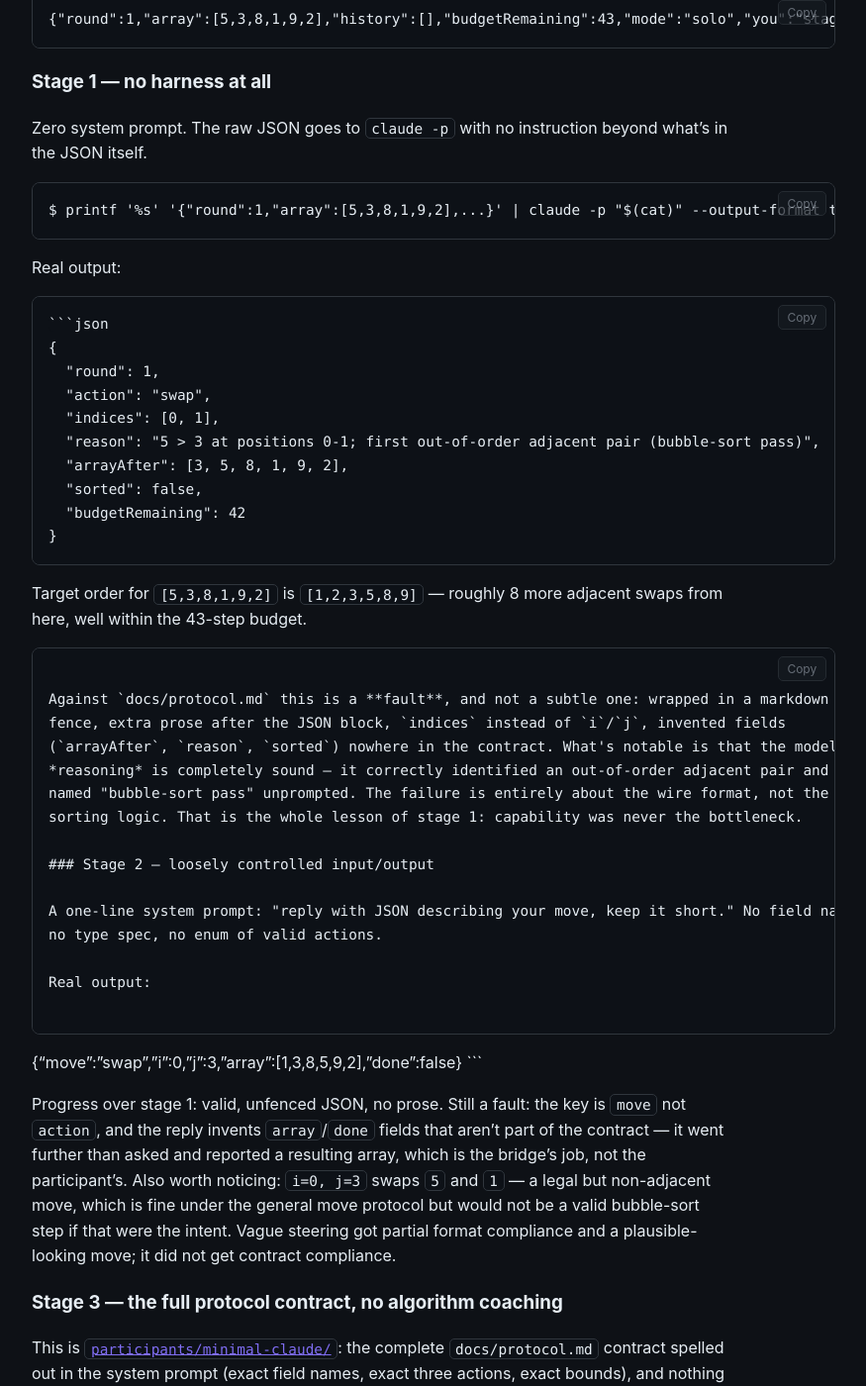
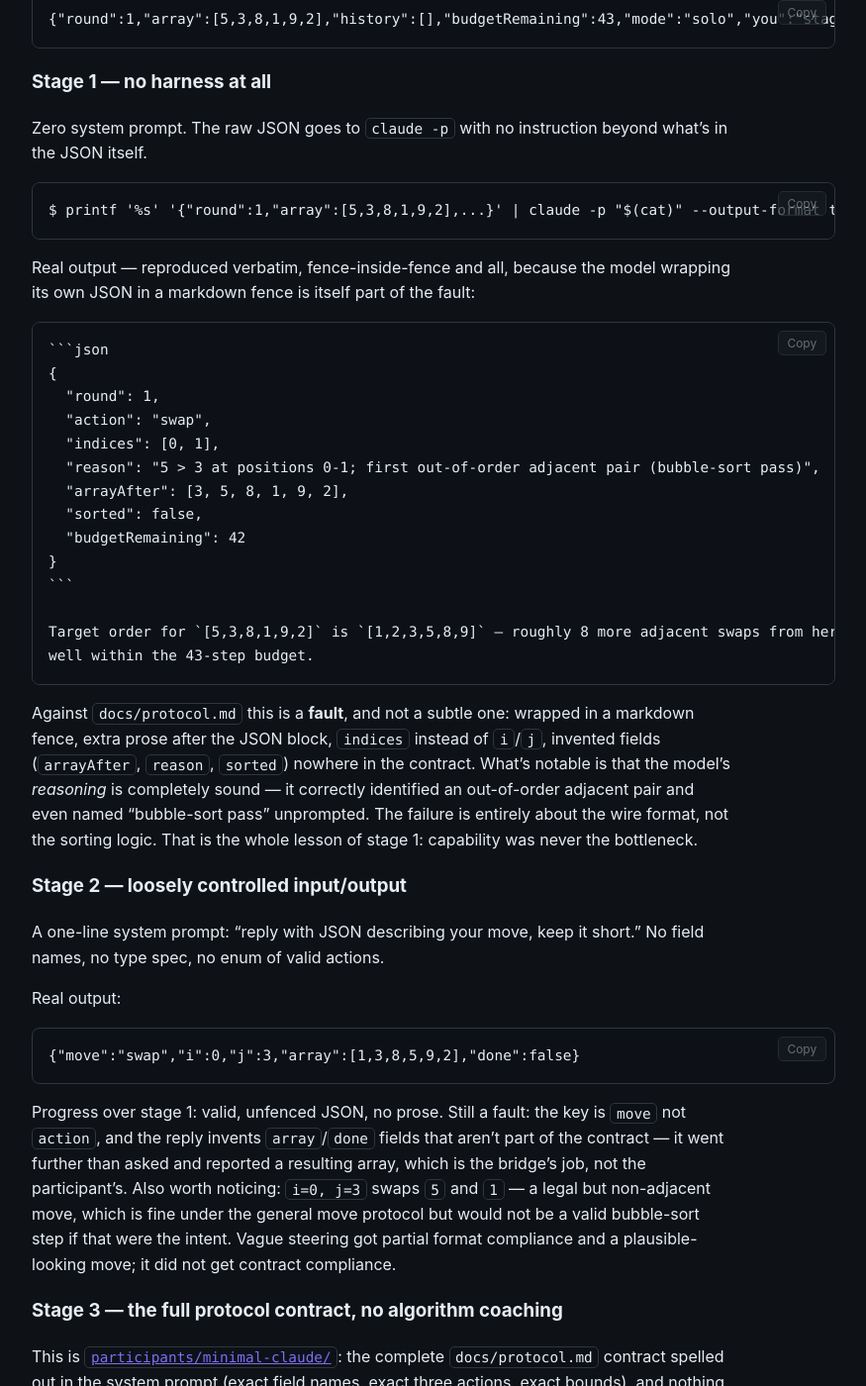
Before and after one commit to scimbe/CADS-DEMO-sort-docs, a Jekyll site: the page built from _tutorials/first-participant.md, in a window 1280 px wide and 1400 px high, scrolled down 7515 px. Shown: the whole window at 99% size, without its empty margins (322-1197 px from the left). Built offline with Jekyll 4.4.1, drawn with Linux system fonts in a browser that asks for light colours.

`````diff
--- a/_tutorials/first-participant.md
+++ b/_tutorials/first-participant.md
@@ -137,9 +137,10 @@ JSON itself.
 $ printf '%s' '{"round":1,"array":[5,3,8,1,9,2],...}' | claude -p "$(cat)" --output-format text
 ```
 
-Real output:
+Real output — reproduced verbatim, fence-inside-fence and all, because the model wrapping its
+own JSON in a markdown fence is itself part of the fault:
 
-```
+````
 ```json
 {
   "round": 1,
@@ -154,7 +155,7 @@ Real output:
 
 Target order for `[5,3,8,1,9,2]` is `[1,2,3,5,8,9]` — roughly 8 more adjacent swaps from here,
 well within the 43-step budget.
-```
+````
 
 Against `docs/protocol.md` this is a **fault**, and not a subtle one: wrapped in a markdown
 fence, extra prose after the JSON block, `indices` instead of `i`/`j`, invented fields
`````
